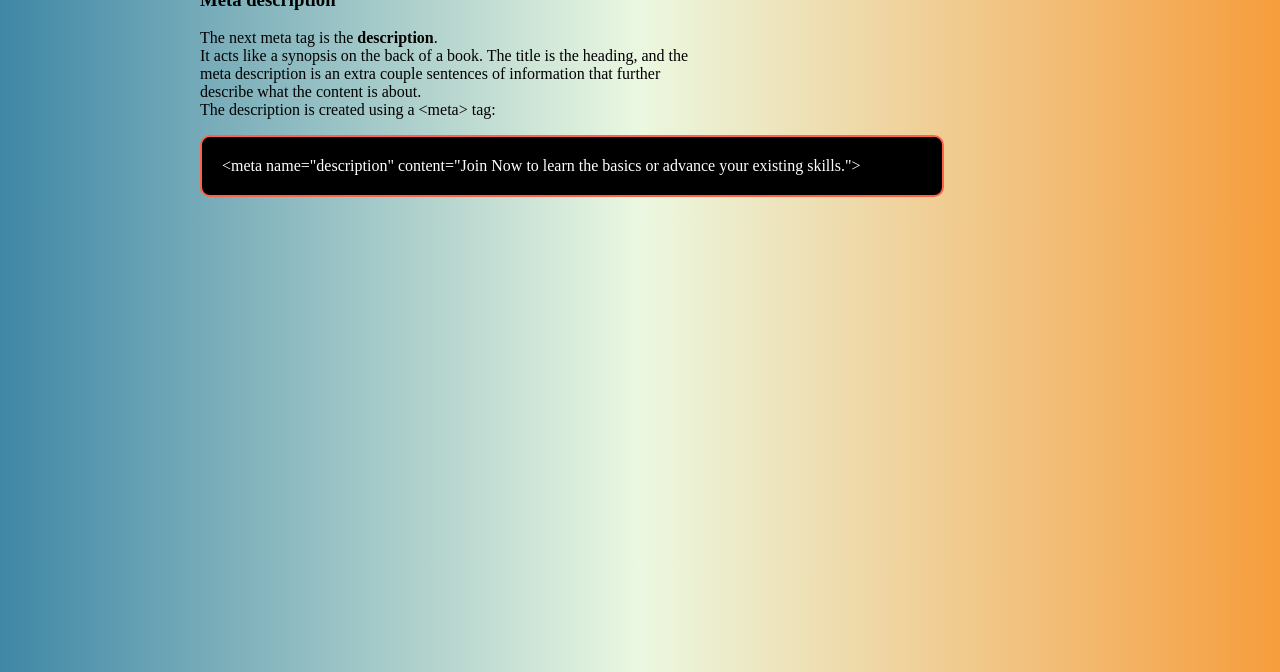
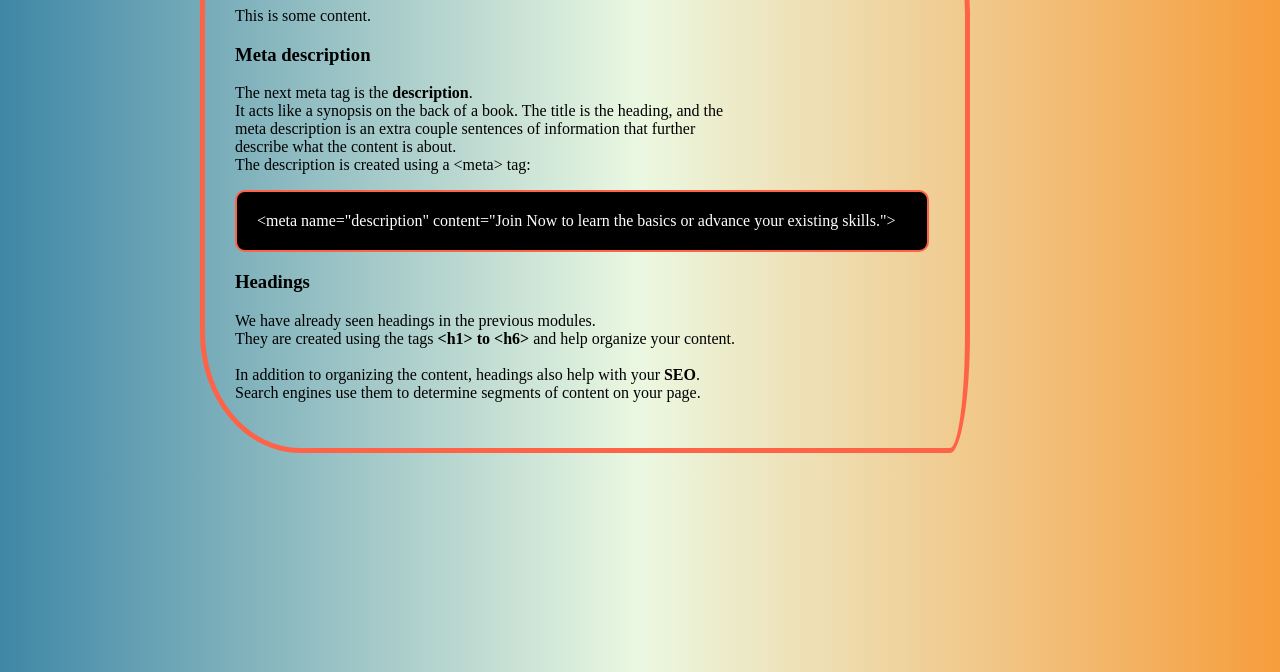
Before and after one commit to jamintowebdev/improving-webpage-seo, a plain HTML site: page index.html in a window 1280 px wide. Shown: the part 128-800 px from the top of the page. Drawn offline with Linux system fonts and the light colour scheme.

Commit message:
css body redesigned and paragraph added related to heading h1 to h6

```diff
--- a/index.html
+++ b/index.html
@@ -19,8 +19,18 @@
     <p>This is some content.</p>
     <h3>Meta description</h3>
     <p>The next meta tag is the <b>description</b>. <br>
-        It acts like a synopsis on the back of a book. The title is the heading, and the <br> meta description is an extra couple sentences of information that further <br> describe what the content is about.<br>The description is created using a &lt;meta&gt; tag:</p>
-    <p class="para3"> &lt;meta name="description" content="Join Now to learn the basics or advance your existing skills."&gt; </p>
+        It acts like a synopsis on the back of a book. The title is the heading, and the <br> meta description is an
+        extra couple sentences of information that further <br> describe what the content is about.<br>The description
+        is created using a &lt;meta&gt; tag:</p>
+    <p class="para3"> &lt;meta name="description" content="Join Now to learn the basics or advance your existing
+        skills."&gt; </p>
+
+    <h3>Headings</h3>
+    <p>We have already seen headings in the previous modules. <br>
+        They are created using the tags <b>&lt;h1&gt; to &lt;h6&gt;</b> and help organize your content. <br><br>
+
+        In addition to organizing the content, headings also help with your <strong>SEO</strong>. <br>
+        Search engines use them to determine segments of content on your page.</p>
 </body>
 
 </html>
--- a/style.css
+++ b/style.css
@@ -3,6 +3,9 @@ body {
     width: 700px;
     margin-left: 200px;
     background: linear-gradient(0.25turn, #3f87a6, #ebf8e1, #f69d3c);
+    border: 5px solid tomato;
+    border-radius: 20px 100px / 120px;
+    padding: 30px;
 }
 
 .para3 {
@@ -11,5 +14,5 @@ body {
     border: 2px solid tomato;
     padding: 20px;
     border-radius: 10px;
-    width: 700px;
+    width: 650px;
 }
```
